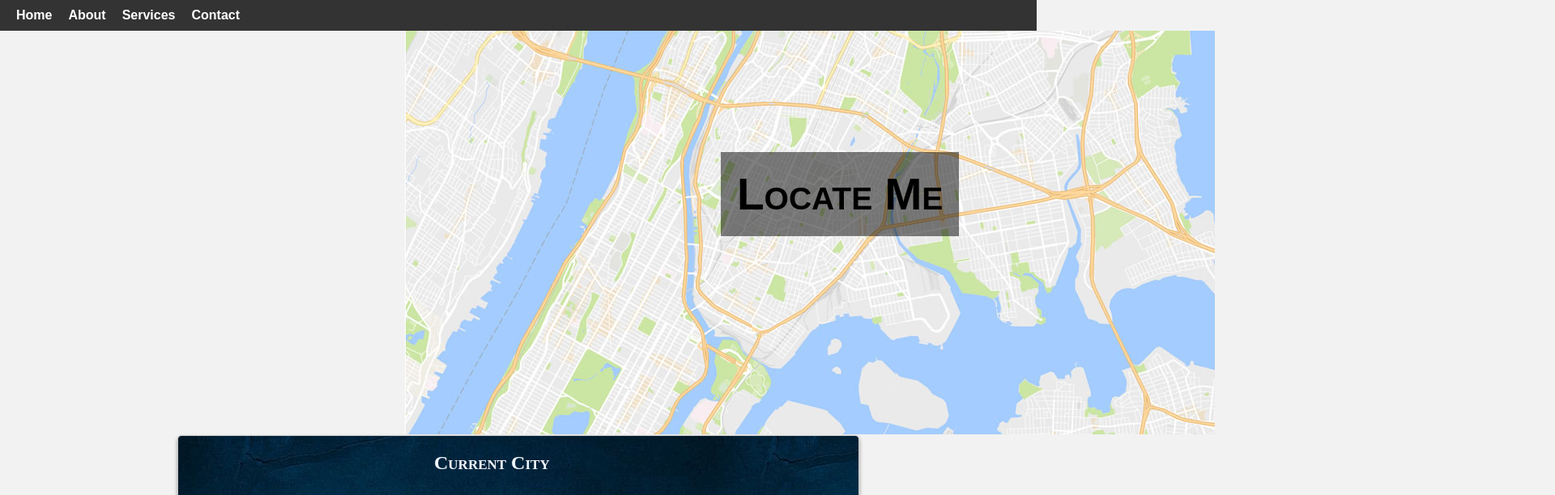
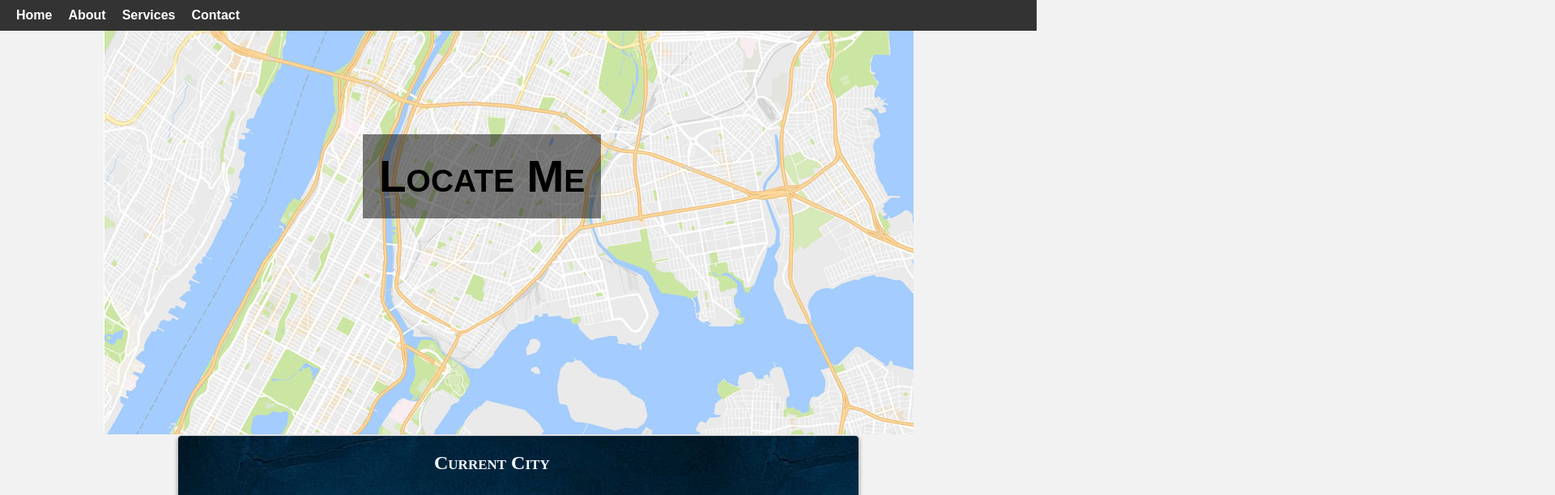
Before and after one commit to sangeethnavodya/Mechanical-Center, a React (Create React App) app: page /locateMYShop in a window 1280 px wide. Shown: the top 612 px of the page at 81% size, 1920 px wide, since content can reach past the window. Built offline with nearby package versions, Linux system fonts and the light colour scheme.

Commit message:
Ui changes

```diff
--- a/src/Components/CurrentLocationForm.js
+++ b/src/Components/CurrentLocationForm.js
@@ -61,17 +61,14 @@ function CurrentLocationForm() {
 
                 <h3 className='head'
                     style={{
-                        display: "flex",
                         height:"max-content",
-                        alignItems: "center",
-                        justifyContent: "center",
                         color: "black",
-                        marginLeft: "13%",
-                        marginTop:"5%",
                         fontFamily: "sans-serif",
                         fontSize: "55px",
                         padding:"20px",
-                        backgroundColor: "rgba(0, 0, 0, 0.5)"
+                        backgroundColor: "rgba(0, 0, 0, 0.5)",
+                        marginLeft:"25%",
+                        marginTop:"10%"
                     }}
                 >Locate Me</h3>
 
--- a/src/Components/Garage/locateGarage.js
+++ b/src/Components/Garage/locateGarage.js
@@ -56,22 +56,19 @@ function CurrentLocationForGarage() {
 
     }
     return (
-        <div>
+        <div className="locate-div">
             <div className="bg-map" >
 
                 <h3 className='head'
                     style={{
-                        display: "flex",
                         height:"max-content",
-                        alignItems: "center",
-                        justifyContent: "center",
                         color: "black",
-                        marginLeft: "10%",
-                        marginTop:"5%",
                         fontFamily: "sans-serif",
                         fontSize: "55px",
                         padding:"20px",
-                        backgroundColor: "rgba(0, 0, 0, 0.5)"
+                        backgroundColor: "rgba(0, 0, 0, 0.5)",
+                        marginLeft:"20%",
+                        marginTop:"10%"
                     }}
                 >Locate My garage</h3>
 
--- a/src/Components/WebHome/WebHome.css
+++ b/src/Components/WebHome/WebHome.css
@@ -7,11 +7,11 @@
 
 .bg-map {
     background-image: url('/src/Assests/map.png');
-    width: 3000px;
+    width:100%;
     height: 500px;
     background-repeat: no-repeat;
     display: flex;
-    margin-left: 500px;
+    margin-left: 10%;
 }
 .main-current-loc{
     max-width: 800px;
--- a/src/Components/WebHome/WebHome.js
+++ b/src/Components/WebHome/WebHome.js
@@ -25,7 +25,8 @@ function WebHome() {
 
                     }}>Wheee Garage</h1>
                     <div style={{
-                        marginLeft: "700px"
+                        marginLeft: "700px",
+                        marginBottom:"20px"
                     }}>
                         <Button style={{
                             marginLeft: "30px",
@@ -62,15 +63,21 @@ function WebHome() {
                 </Space>
             </div>
 
-            <Space>
-                <p style={{
-                    color: "white",
-                    marginLeft: "30px"
-                }}>We are hear to manage your automobile needs</p>
+            <Space  style={{
+                display: "flex",
+                justifyContent: "center",
+                alignItems: "center",
+                color: "white"
+            }}>
+                <p>We are here to manage your automobile needs</p>
+
             </Space>
-            <div>
+            <div style={{
+                display: "flex",
+                justifyContent: "center",
+                alignItems: "center"
+            }}>
                 <Button style={{
-                    marginLeft: "20px",
                     width: "400px",
                     height: "100px",
                     backgroundColor: "#123456", // set the default background color
--- a/src/Components/locateShop/CurrentLocationForShop.js
+++ b/src/Components/locateShop/CurrentLocationForShop.js
@@ -60,17 +60,14 @@ function CurrentLocationForShop() {
 
                 <h3 className='head'
                     style={{
-                        display: "flex",
                         height:"max-content",
-                        alignItems: "center",
-                        justifyContent: "center",
                         color: "black",
-                        marginLeft: "13%",
-                        marginTop:"5%",
                         fontFamily: "sans-serif",
                         fontSize: "55px",
                         padding:"20px",
-                        backgroundColor: "rgba(0, 0, 0, 0.5)"
+                        backgroundColor: "rgba(0, 0, 0, 0.5)",
+                        marginLeft:"25%",
+                        marginTop:"10%"
                     }}
                 >Locate Me</h3>
 
```
